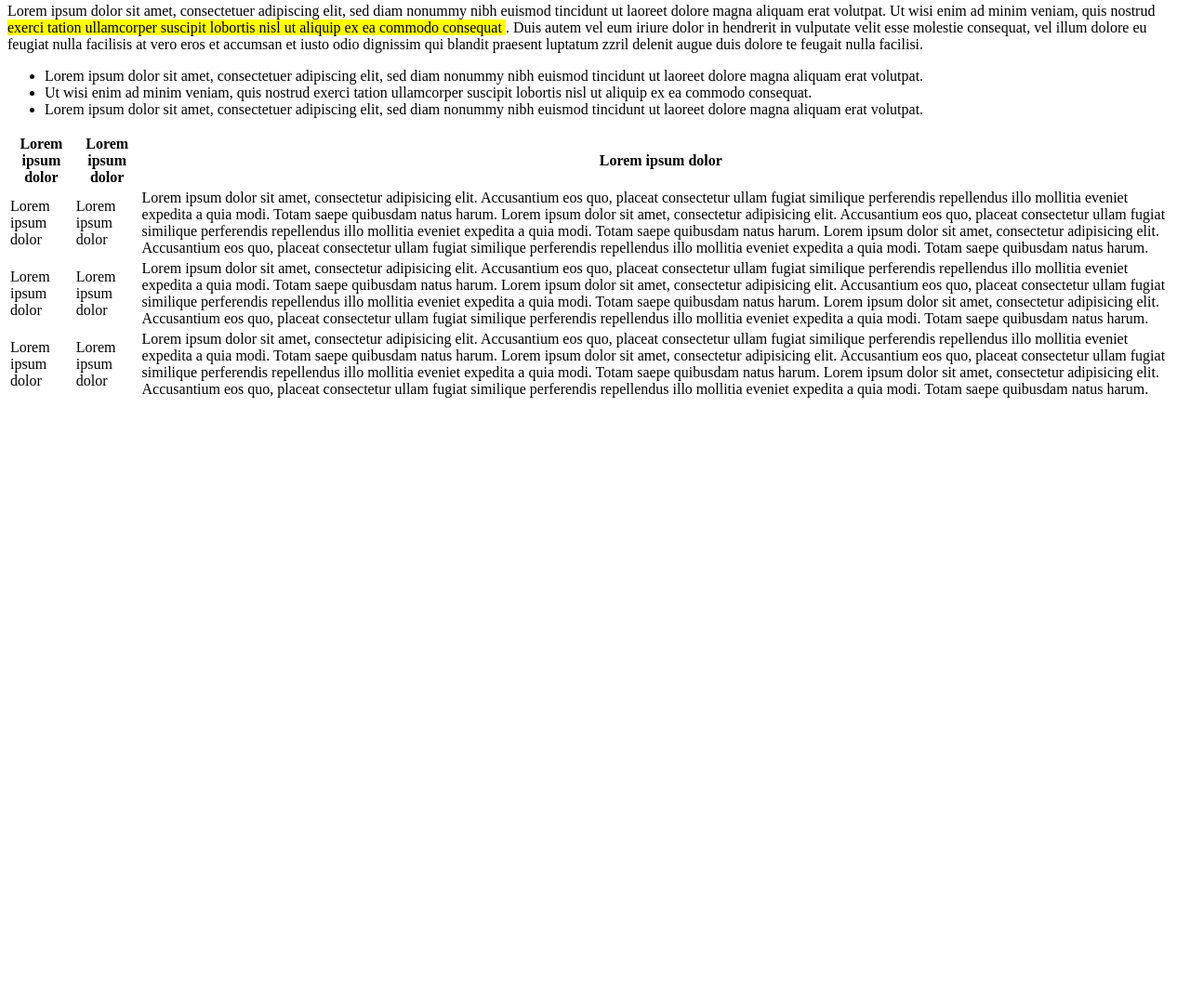
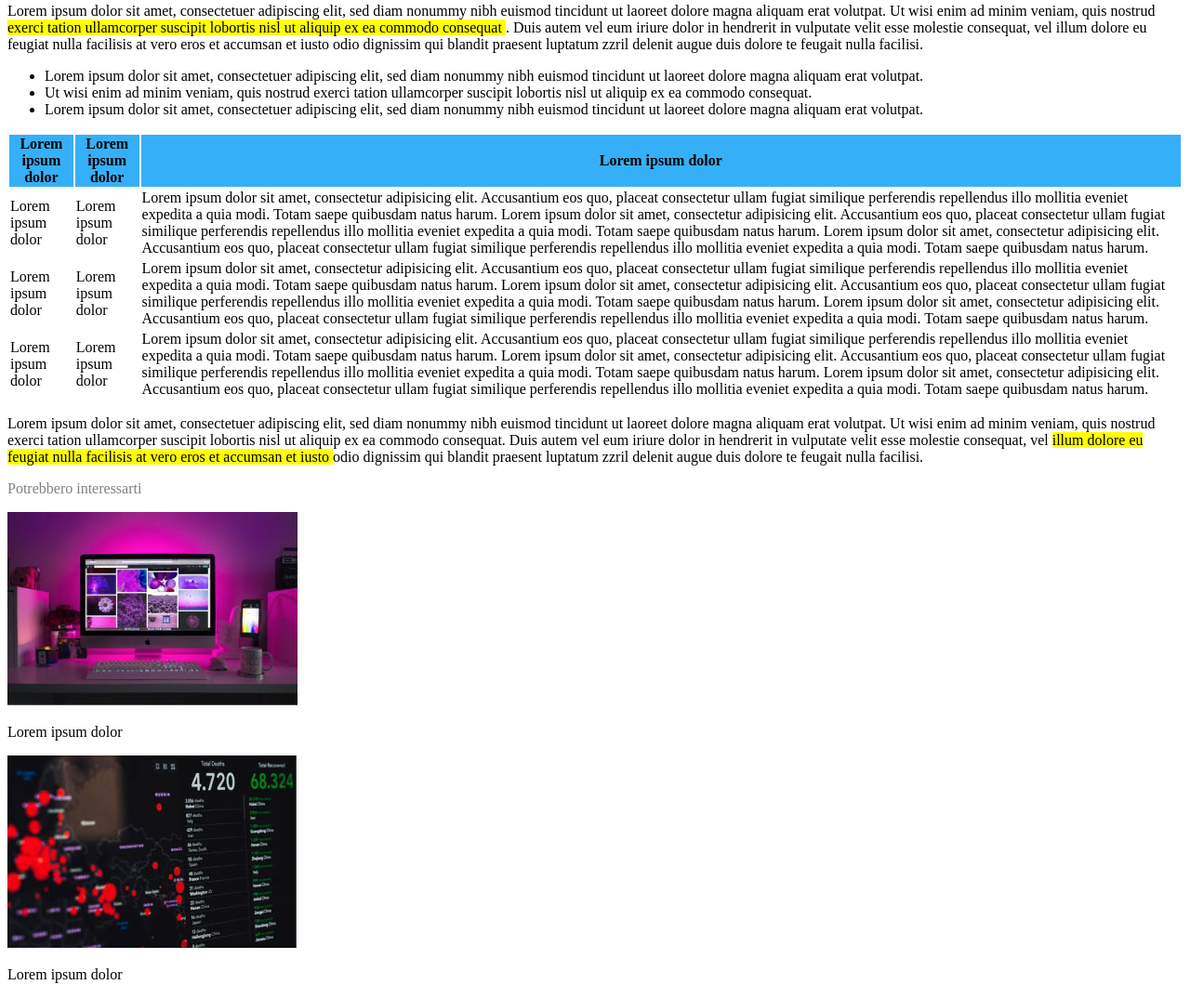
Before and after one commit to ItsKristian01/html-css-booleaner, a plain HTML site: page index.html in a window 1280 px wide. Shown: the part 700-1774 px from the top of the page at 93% size. Before the commit the page ends 1139 px from the top, so only its background shows below. Drawn offline with Linux system fonts and the light colour scheme.

Commit message:
add: immages might interest you

```diff
--- a/css/style.css
+++ b/css/style.css
@@ -33,3 +33,23 @@
 .lorem {
     background-color: yellow;
 }
+
+.table-start {
+    background-color: rgb(53, 176, 248);
+    size: 50%
+}
+
+.ilum-dolore {
+    background-color: yellow;
+}
+
+.interest {
+    color: gray;
+}
+
+/* MAIN */
+
+/*FOOTER */
+.text-immage {
+    size: initial;
+}
--- a/index.html
+++ b/index.html
@@ -48,11 +48,12 @@
       <!-- Table -->
       <table>
         <thead>
-          <tr>
-           <th>Lorem ipsum dolor</th>
+          <tr class="table-start">
+           <th> Lorem ipsum dolor</th>
            <th>Lorem ipsum dolor</th>
            <th>Lorem ipsum dolor</th>
           </tr>
+
           <tbody>
             <tr>
               <td>Lorem ipsum dolor</td>
@@ -72,20 +73,29 @@
               <td>Lorem ipsum dolor sit amet, consectetur adipisicing elit. Accusantium eos quo, placeat consectetur ullam fugiat similique perferendis repellendus illo mollitia eveniet expedita a quia modi. Totam saepe quibusdam natus harum. Lorem ipsum dolor sit amet, consectetur adipisicing elit. Accusantium eos quo, placeat consectetur ullam fugiat similique perferendis repellendus illo mollitia eveniet expedita a quia modi. Totam saepe quibusdam natus harum. Lorem ipsum dolor sit amet, consectetur adipisicing elit. Accusantium eos quo, placeat consectetur ullam fugiat similique perferendis repellendus illo mollitia eveniet expedita a quia modi. Totam saepe quibusdam natus harum.</td>
             </tr>
           </tbody>
-
-        </thead>
-
-
-
-
-      </table>
+          </thead>
+       </table>
       <!-- Table -->
-
-
-    </main>
+      <!-- Lorem ipsum -->
+      <p>Lorem ipsum dolor sit amet, consectetuer adipiscing elit, sed diam nonummy nibh euismod tincidunt ut laoreet dolore magna aliquam erat volutpat. Ut wisi enim ad minim veniam, quis nostrud exerci tation ullamcorper suscipit lobortis nisl ut aliquip ex ea commodo consequat. Duis autem vel eum iriure dolor in hendrerit in vulputate velit esse molestie consequat, vel <span class="ilum-dolore">illum dolore eu feugiat nulla facilisis at vero eros et accumsan et iusto </span> odio dignissim qui blandit praesent luptatum zzril delenit augue duis dolore te feugait nulla facilisi.</p>
+      <!-- /Lorem ipsum -->
+   </main>
     <!-- /Main -->
 
     <!-- Footer -->
+    <footer>
+      <!-- They might interest you -->
+      <p class="interest"> Potrebbero interessarti</p>
+      <!-- /They might interest you -->
+
+      <!-- Immages with text -->
+      <img src="img/monitor.jpg" alt="computer station">
+      <p class="text-immage">Lorem ipsum dolor</p>
+      <img  src="img/graph.jpg" alt="graph">
+      <p class="text-immage">Lorem ipsum dolor</p>
+      <!-- Immages with text -->
+
+    </footer>
     <!-- /Footer -->
 </body>
 </html>
```
